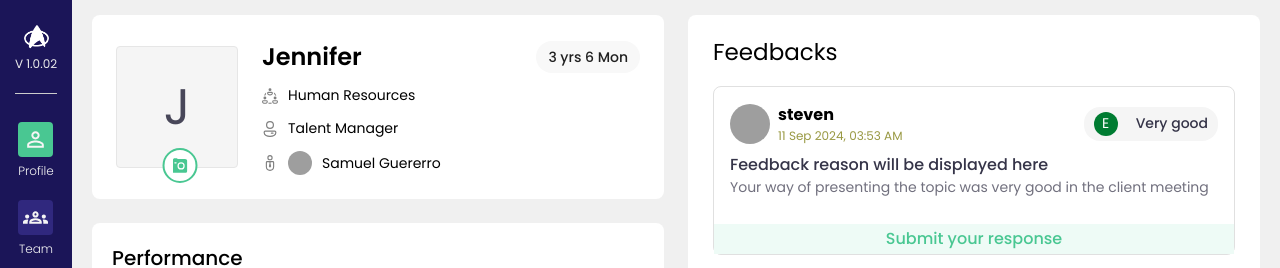
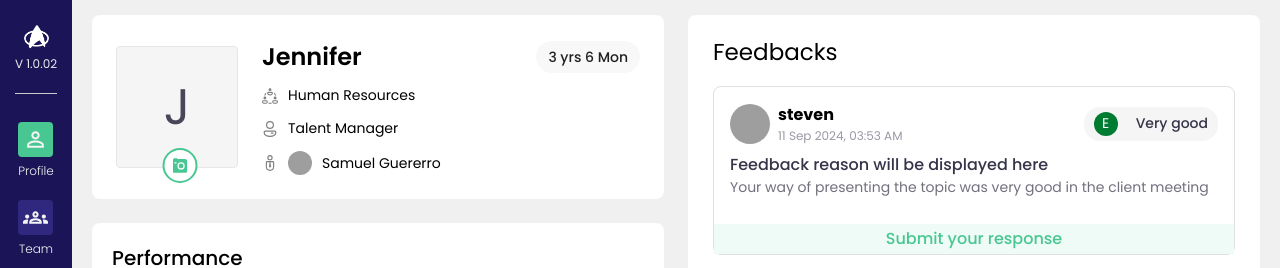
Before and after one commit to Suresh-Kannan-R-V/atomicsignal, a React (Vite) app: page /profile in a window 1280 px wide. Shown: the top 268 px of the page. Built offline with nearby package versions, Linux system fonts and the light colour scheme; grey boxes are pictures that could not be loaded.

Commit message:
Theme completed

```diff
--- a/src/themes/themeType.js
+++ b/src/themes/themeType.js
@@ -39,7 +39,7 @@ export const lightTheme = {
     text: {
       default: "#353448",
       secondary: "#71707E",
-      subText: "#999943",
+      subText: "#9999A3",
       danger: "#F44F5A",
     },
     error: {
```
